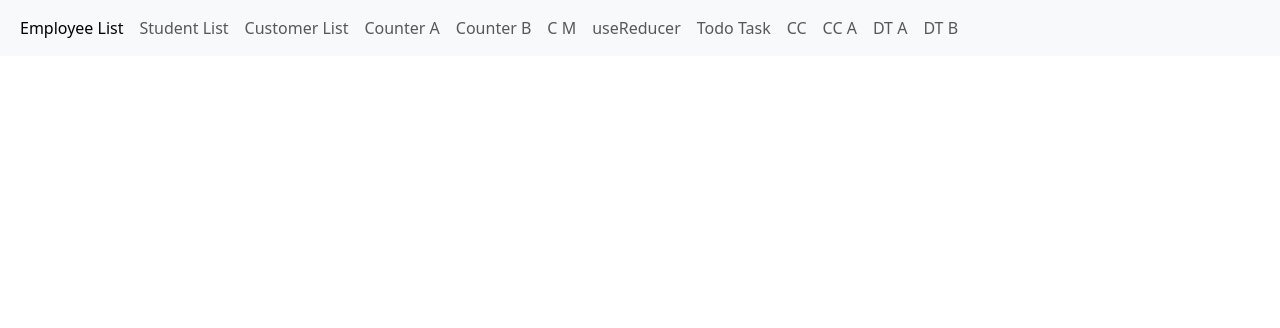
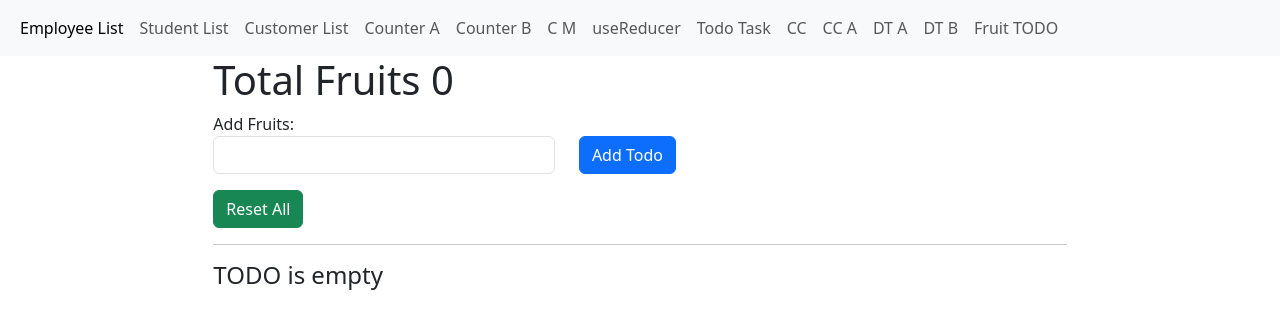
Before and after one commit to Vaibhavi7499/React-Hooks-Practical, a React (Create React App) app: page /fruitstodo in a window 1280 px wide. Shown: the top 328 px of the page. Built offline with nearby package versions, Linux system fonts and the light colour scheme.

Commit message:
useReducer in React Js

```diff
--- a/src/App.js
+++ b/src/App.js
@@ -18,6 +18,7 @@ import UseRefHook from "./UseRefHook";
 import SignInForm from "./SignInForm";
 import DtitleA from "./component/DtitleA";
 import DtitleB from "./component/DtitleB";
+import AddFruits from "./component/Pract-useReducer/AddFruits";
 
 function App() {
 
@@ -44,6 +45,7 @@ function App() {
             <Route path="/counterCompA" element={<CounterCompA/>} />
             <Route path="/dtitlea" element={<DtitleA/>} />
             <Route path="/dtitleb" element={<DtitleB/>} />
+            <Route path="/fruitstodo" element={<AddFruits/>} />
           </Routes>
         </BrowserRouter>
       </counterContext.Provider>
--- a/src/Layout.js
+++ b/src/Layout.js
@@ -57,6 +57,9 @@ const Layout = () => {
               <li className="nav-item">
                   <Link className="nav-link" to="/dtitleb">DT B</Link>
               </li>
+              <li className="nav-item">
+                  <Link className="nav-link" to="/fruitstodo">Fruit TODO</Link>
+              </li>
             </ul>
           </div>
         </div>
--- /dev/null
+++ b/src/component/Pract-useReducer/AddFruits.js
@@ -0,0 +1,127 @@
+import React, { useReducer, useState } from "react";
+
+const AddFruits = () => {
+  let initialValue = [];
+  let [fruitTodo, dispatch] = useReducer(reducer, initialValue);
+  let [inptValue, setInptValue] = useState("");
+  let [id, setId] = useState("");
+
+  function reducer(state, action) {
+    if (action.type === "ADD_TODO" && action.payload === "") {
+      alert("Please enter the Fruit !!!");
+    } else {
+      switch (action.type) {
+        case "ADD_TODO":
+          return [
+            ...state,
+            {
+              id: state.length + 1,
+              name: action.payload,
+            },
+          ];
+
+        case "RESET_TODO":
+          return (state = []);
+
+        case "DEL_TODO":
+          return state.filter((e) => e?.id !== action?.payload);
+
+        case "UPDATE_TODO":
+          return state.map((e) => {
+            if (e?.id === action?.payload?.id) {
+              return {
+                ...e,
+                name: action?.payload?.name,
+              };
+            } else {
+              return e;
+            }
+          });
+
+        default:
+          return state;
+      }
+    }
+  }
+  let addUpdateTodo = () => {
+    if (id) {
+      dispatch({ type: "UPDATE_TODO", payload: { id: id, name: inptValue } });
+      setId("");
+    } else {
+      dispatch({ type: "ADD_TODO", payload: inptValue });
+    }
+    setInptValue("");
+  };
+
+  let resetTodo = () => {
+    dispatch({ type: "RESET_TODO" });
+    setInptValue("");
+  };
+
+  let deleteTodo = (id) => {
+    dispatch({ type: "DEL_TODO", payload: id });
+  };
+
+  let updateTodo = (obj) => {
+    setInptValue(obj?.name);
+    setId(obj?.id);
+  };
+
+  return (
+    <div className="col-md-8 m-auto">
+      <h1>Total Fruits {fruitTodo?.length}</h1>
+      <label>{id ? "Update" : "Add"} Fruits:</label>
+      <div className="row">
+        <div className="col-md-5">
+          <input
+            type="text"
+            className="form-control"
+            value={inptValue}
+            onChange={(e) => setInptValue(e.target.value)}
+          />
+        </div>
+        <div className="col-md-3">
+          <button className="btn btn-primary" onClick={addUpdateTodo}>
+            {id ? "Update" : "Add"} Todo
+          </button>
+        </div>
+      </div>
+      <button className="btn btn-success mt-3" onClick={resetTodo}>
+        Reset All
+      </button>
+      <hr />
+      <div>
+        <ul className="list-group">
+          {fruitTodo?.length == 0 ? (
+            <h4>TODO is empty</h4>
+          ) : (
+            fruitTodo?.map((e) => (
+              <li
+                key={e?.id}
+                className="list-group-item d-flex justify-content-between align-items-center"
+              >
+                {e?.name}
+                <span>
+                  <button
+                    className="btn btn-info"
+                    onClick={() => updateTodo(e)}
+                  >
+                    update
+                  </button>{" "}
+                  <button
+                    className="btn btn-danger"
+                    onClick={() => deleteTodo(e?.id)}
+                  >
+                    delete
+                  </button>
+                </span>
+              </li>
+            ))
+          )}
+        </ul>
+      </div>
+    </div>
+  );
+};
+
+export default AddFruits;
--- a/src/db.json
+++ b/src/db.json
@@ -1,15 +1,10 @@
 {
   "emplist": [
-    {
-      "id": "1",
-      "name": "vaibhavi"
-    },
     {
       "id": "2",
       "name": "kishor"
     }
   ],
-
   "studentlist": [
     {
       "id": "1",
@@ -20,17 +15,16 @@
       "name": "sama"
     }
   ],
-
-"customerlist": [
+  "customerlist": [
     {
       "id": "1",
       "name": "Hri",
-      "address":"kanheri"
+      "address": "kanheri"
     },
     {
       "id": "2",
       "name": "Veer",
-      "address":"latur"
+      "address": "latur"
     }
   ]
 }
--- a/src/index.js
+++ b/src/index.js
@@ -7,9 +7,9 @@ import "bootstrap/dist/css/bootstrap.min.css"
 
 const root = ReactDOM.createRoot(document.getElementById('root'));
 root.render(
-  <React.StrictMode>
+  //<React.StrictMode>
     <App />
-  </React.StrictMode>
+  //</React.StrictMode>
 );
 
 // If you want to start measuring performance in your app, pass a function
```
